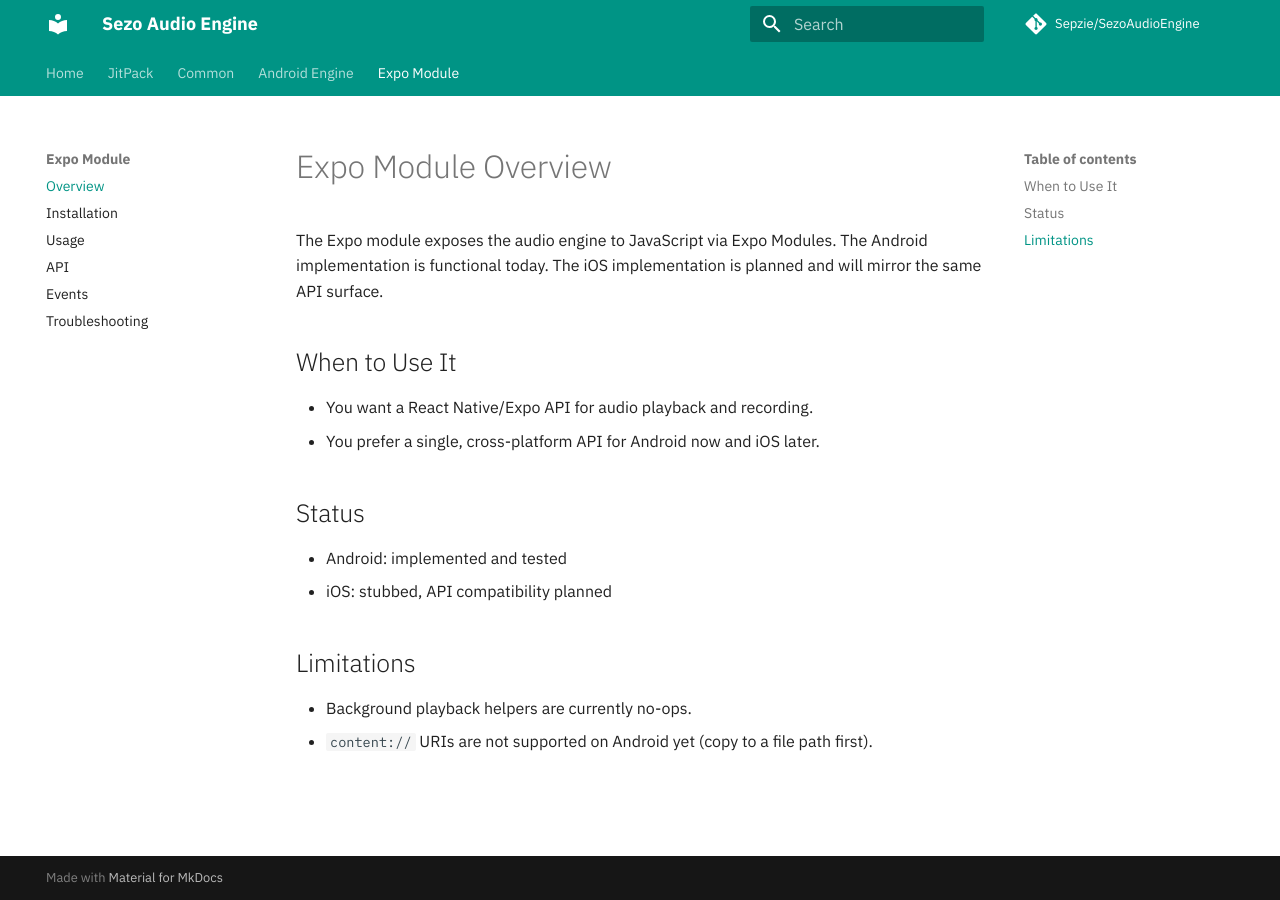
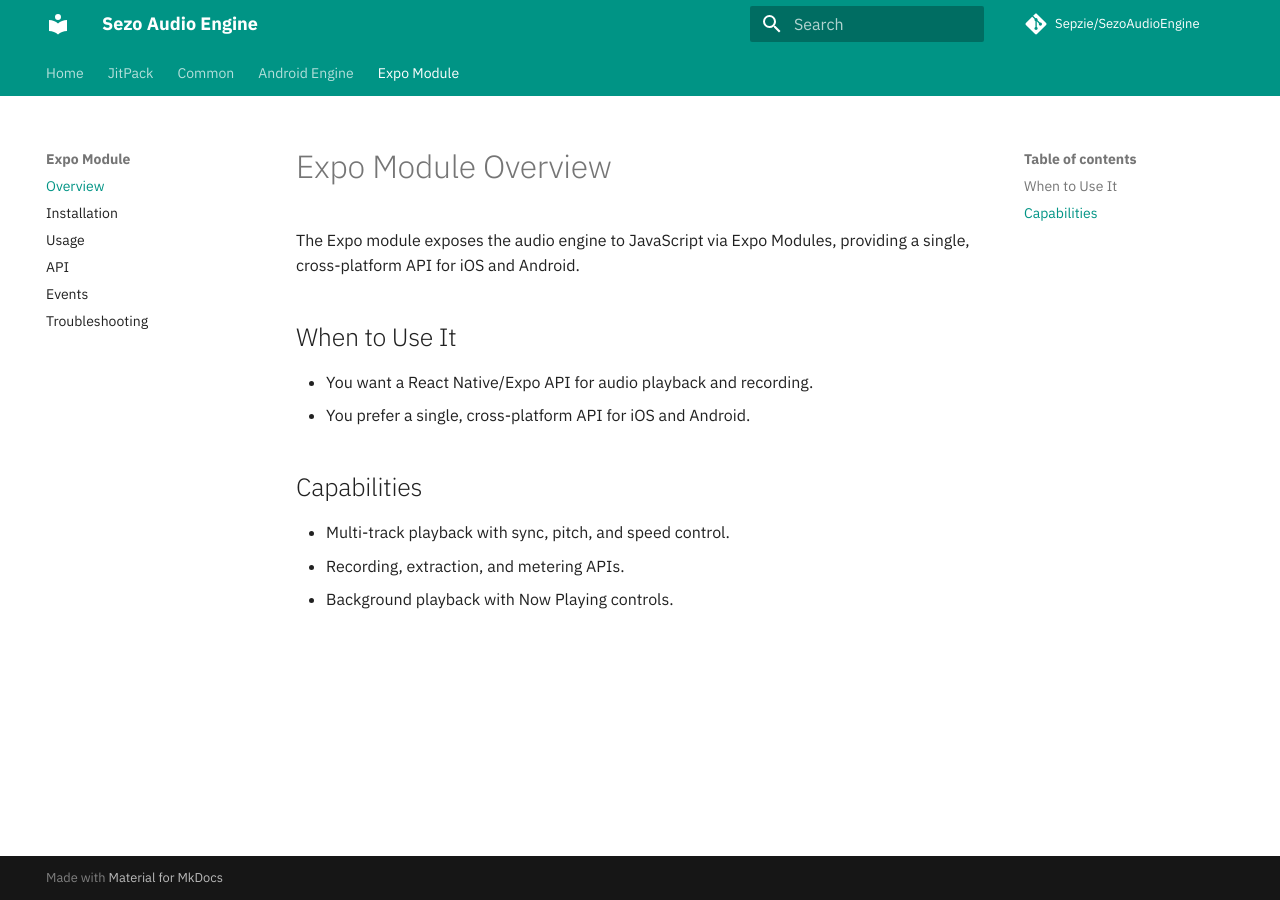
Before and after one commit to Sepzie/SezoAudioEngine, an MkDocs documentation site: the page built from docs/expo/overview.md, in a window 1280 px wide. Built offline with MkDocs 1.6.1 and Material for MkDocs 9.7.7, drawn with Linux system fonts in a browser that asks for light colours; comment, search, counter and statistics services are not loaded.

Commit message:
update docs

```diff
--- a/docs/expo/overview.md
+++ b/docs/expo/overview.md
@@ -1,18 +1,14 @@
 # Expo Module Overview
 
-The Expo module exposes the audio engine to JavaScript via Expo Modules. The Android implementation is functional today. The iOS implementation is planned and will mirror the same API surface.
+The Expo module exposes the audio engine to JavaScript via Expo Modules, providing a single, cross-platform API for iOS and Android.
 
 ## When to Use It
 
 - You want a React Native/Expo API for audio playback and recording.
-- You prefer a single, cross-platform API for Android now and iOS later.
+- You prefer a single, cross-platform API for iOS and Android.
 
-## Status
+## Capabilities
 
-- Android: implemented and tested
-- iOS: stubbed, API compatibility planned
-
-## Limitations
-
-- Background playback helpers are currently no-ops.
-- `content://` URIs are not supported on Android yet (copy to a file path first).
+- Multi-track playback with sync, pitch, and speed control.
+- Recording, extraction, and metering APIs.
+- Background playback with Now Playing controls.
```
Also changed, not shown: docs/expo/install.md (+17 -0 lines), docs/expo/troubleshooting.md (+3 -1 lines), docs/implementation_docs/phase3_recording.md (+3 -3 lines), docs/index.md (+1 -1 lines).
